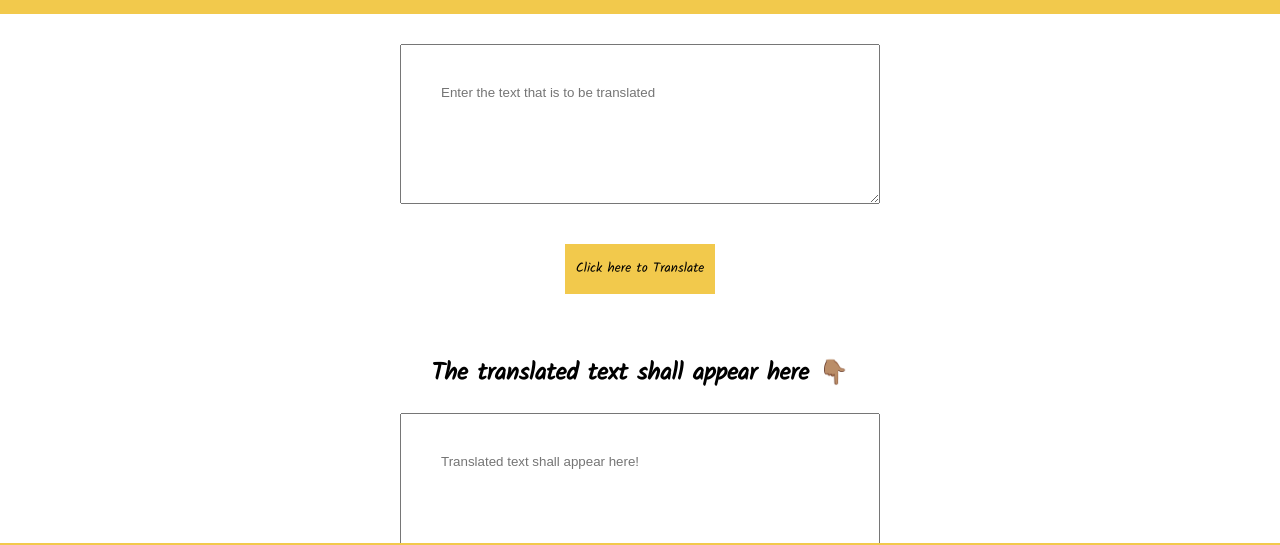
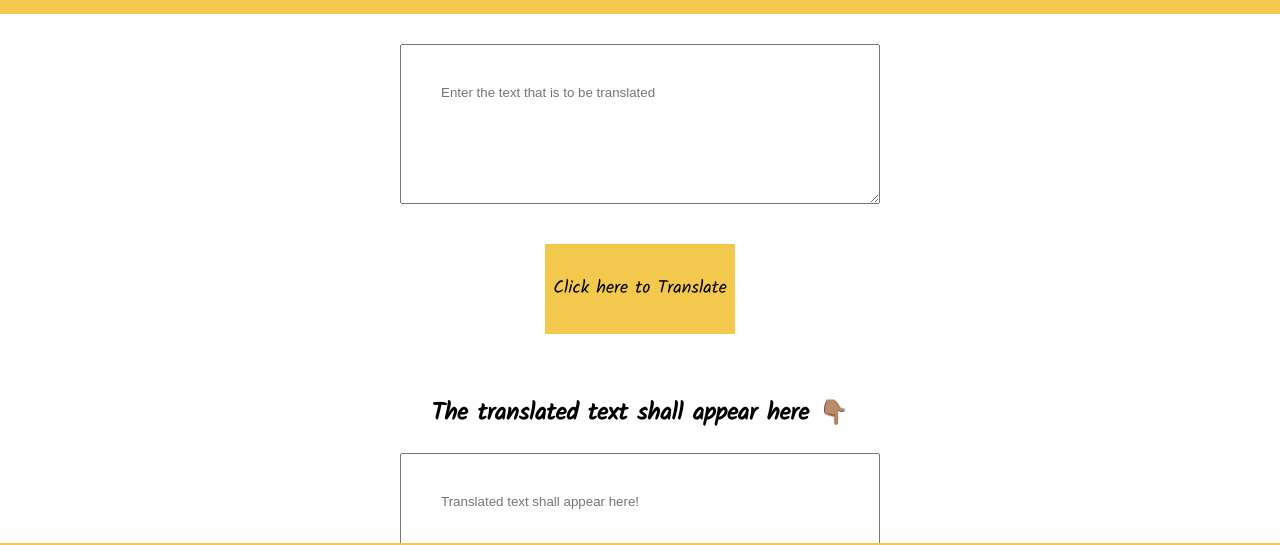
Before and after one commit to amritMohanty/Banana-speaks-2.0, a plain HTML site: page index.html in a window 1280 px wide. Shown: the part 97-642 px from the top of the page. Drawn offline with Linux system fonts and the light colour scheme.

Commit message:
small chage to font-size

```diff
--- a/Style.css
+++ b/Style.css
@@ -15,8 +15,9 @@ button{
     background-color: var(--primary);
     font-family: var(--kalam) ;
     /* border-radius: 0.3rem; */
-    height: 50px;
-    width: 150px;
+    font-size: large;
+    height: 90px;
+    width: 190px;
     border: 0px solid var(--primary);
     /* box-shadow: 2px; */
     /* padding: 0.1rem 0.3rem */
```
